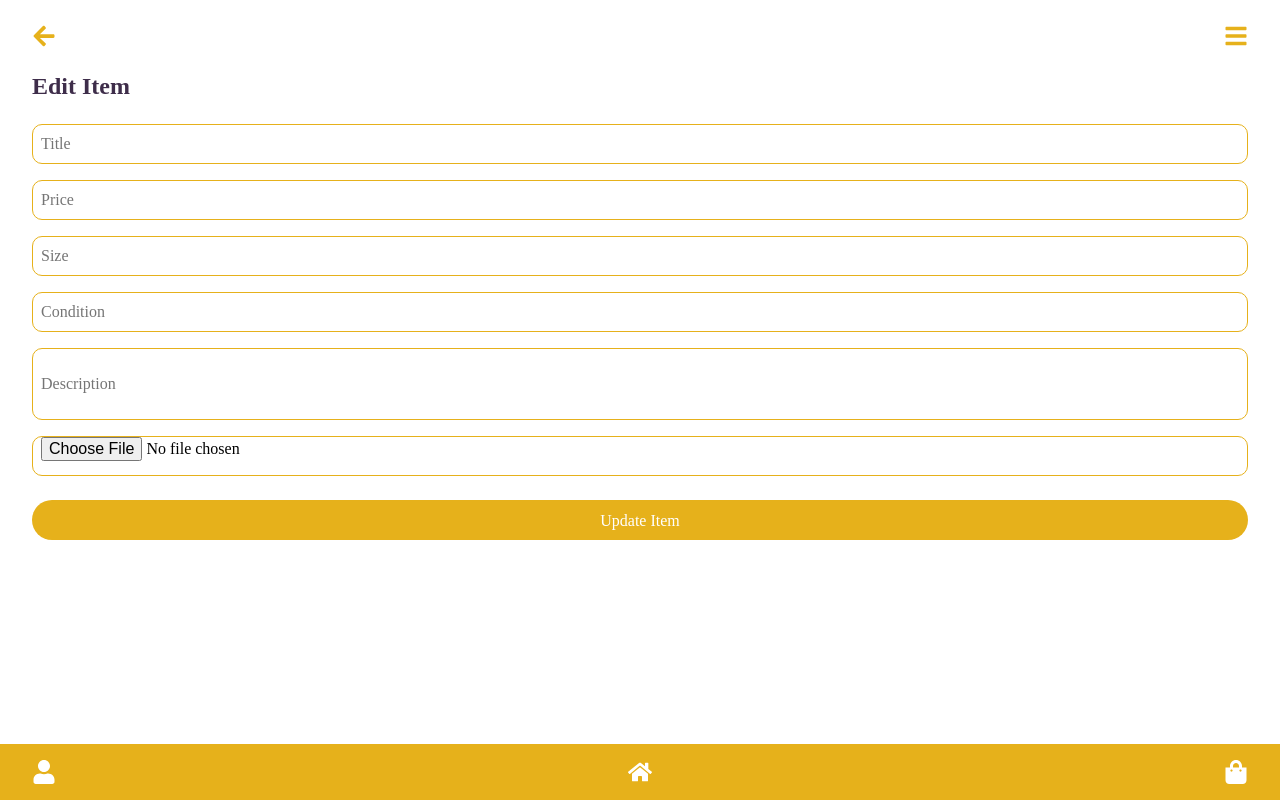
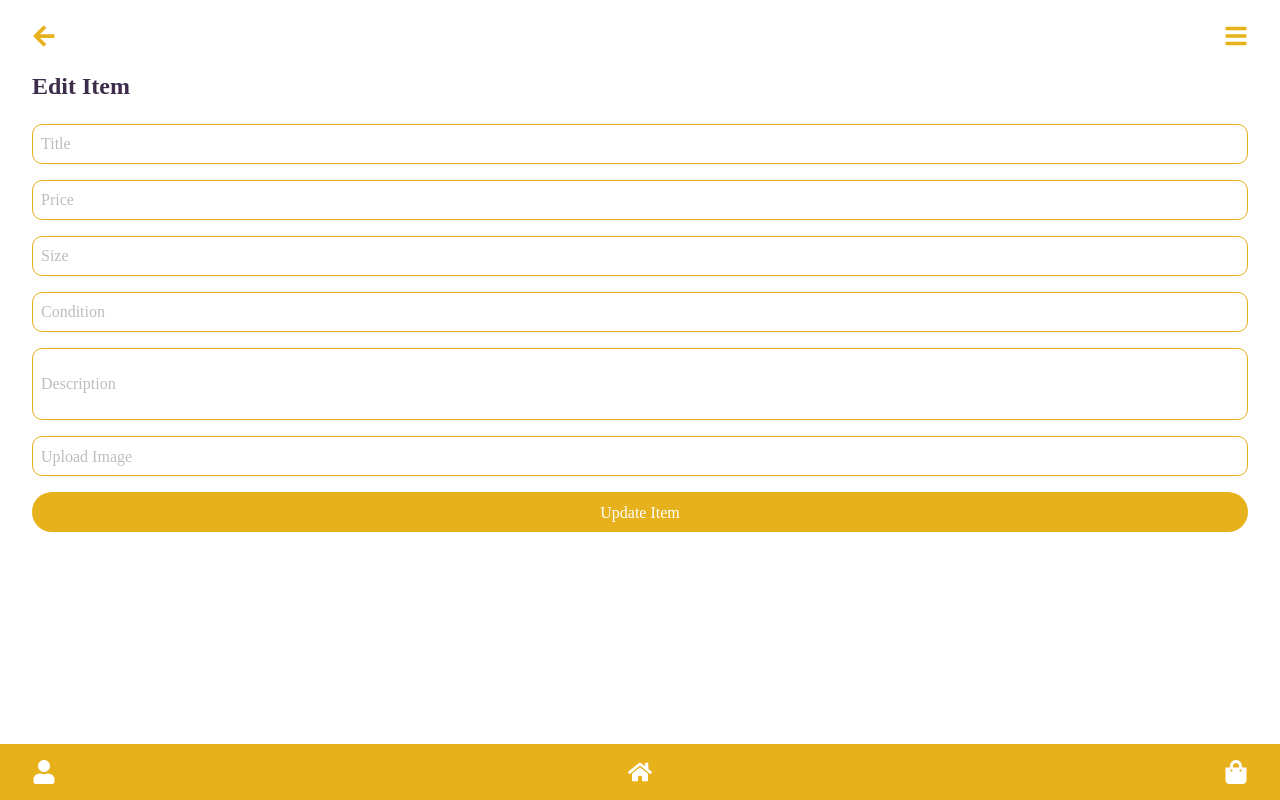
Before and after one commit to nakitanaidu/GroupSummative, a React (Create React App) app: page / in a window 1280 px wide. Built offline with nearby package versions, Linux system fonts and the light colour scheme.

Commit message:
Edit page updated

```diff
--- a/src/App.css
+++ b/src/App.css
@@ -47,6 +47,14 @@ input {
   line-height: 24px;
   margin: 0px;
   padding: 0;
+}
+
+::placeholder {
+  color: #bdbdbd;
+}
+
+:placeholder-shown {
+  color: #3e2d4a;
 }
 
 .red {
@@ -111,3 +119,25 @@ input {
   margin: 8px 0px;
   padding-left: 8px;
 }
+
+.uploadimg-con {
+  position: relative;
+}
+
+.upload-frame {
+  width: 100%;
+  border: 1px solid #e6b11b;
+  box-sizing: border-box;
+  border-radius: 10px;
+  height: 40px;
+  margin: 8px 0px;
+  padding-left: 8px;
+  padding-top: 8px;
+}
+
+.upload-img {
+  top: 0;
+  opacity: 0;
+  position: absolute;
+  z-index: 2;
+}
--- a/src/components/Edit.jsx
+++ b/src/components/Edit.jsx
@@ -18,21 +18,21 @@ class Edit extends Component {
             placeholder="Condition"
             className="text-input"
           ></input>
+
           <input
             type="textarea"
             placeholder="Description"
             className="textarea-input"
           ></input>
-          <input
-            type="file"
-            placeholder="Upload Photo"
-            id="img"
-            name="img"
-            accept="image/*"
-            className="text-input"
-          />
 
-          <button className="btn btn-wide btn-primary">Update Item</button>
+          <div className="uploadimg-con">
+            <input type="file" className="upload-img"></input>
+            <span>
+              <p className="dark upload-frame grey">Upload Image</p>
+            </span>
+          </div>
+
+          <button className="btn btn-primary btn-wide">Update Item</button>
         </div>
 
         <NavBar />
```
